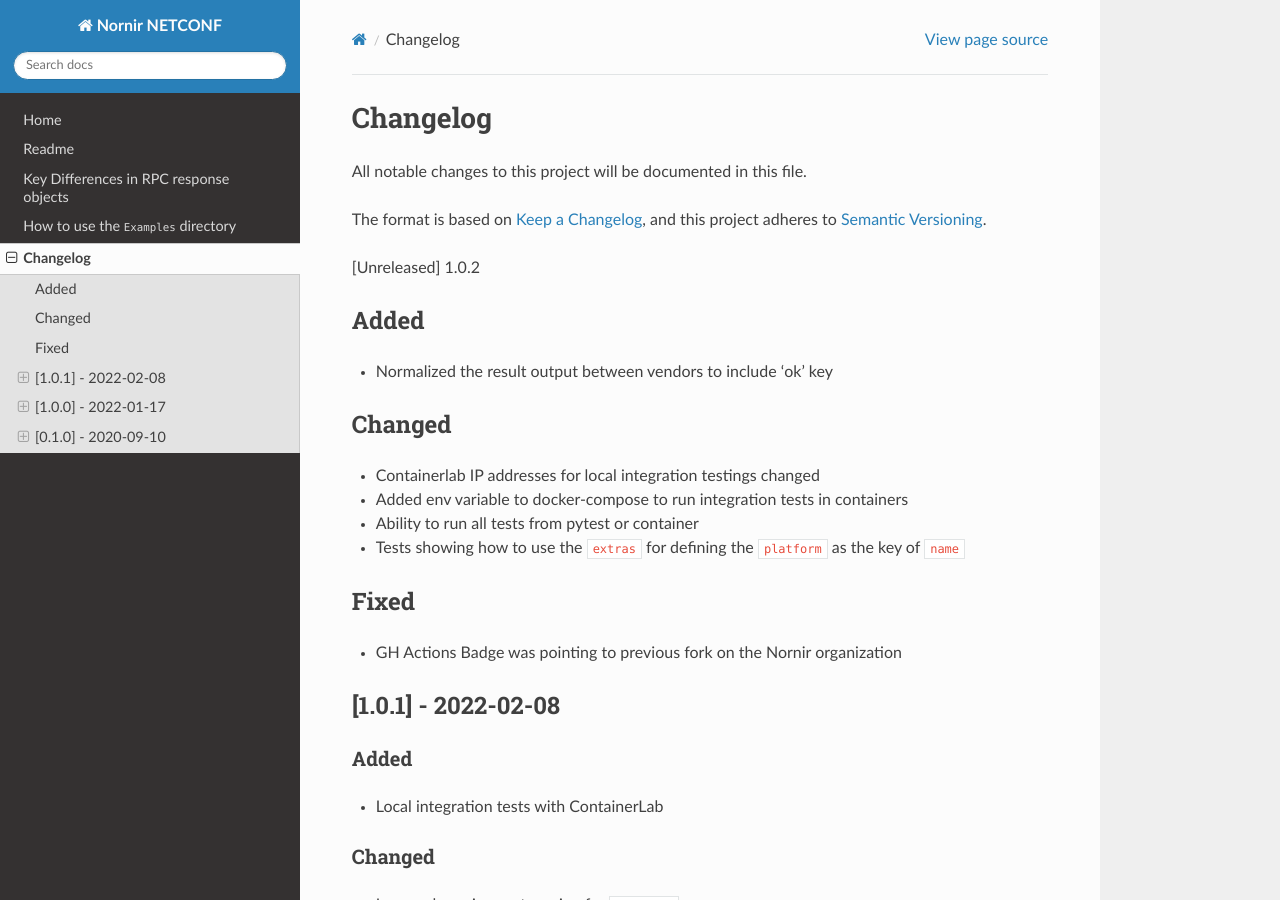
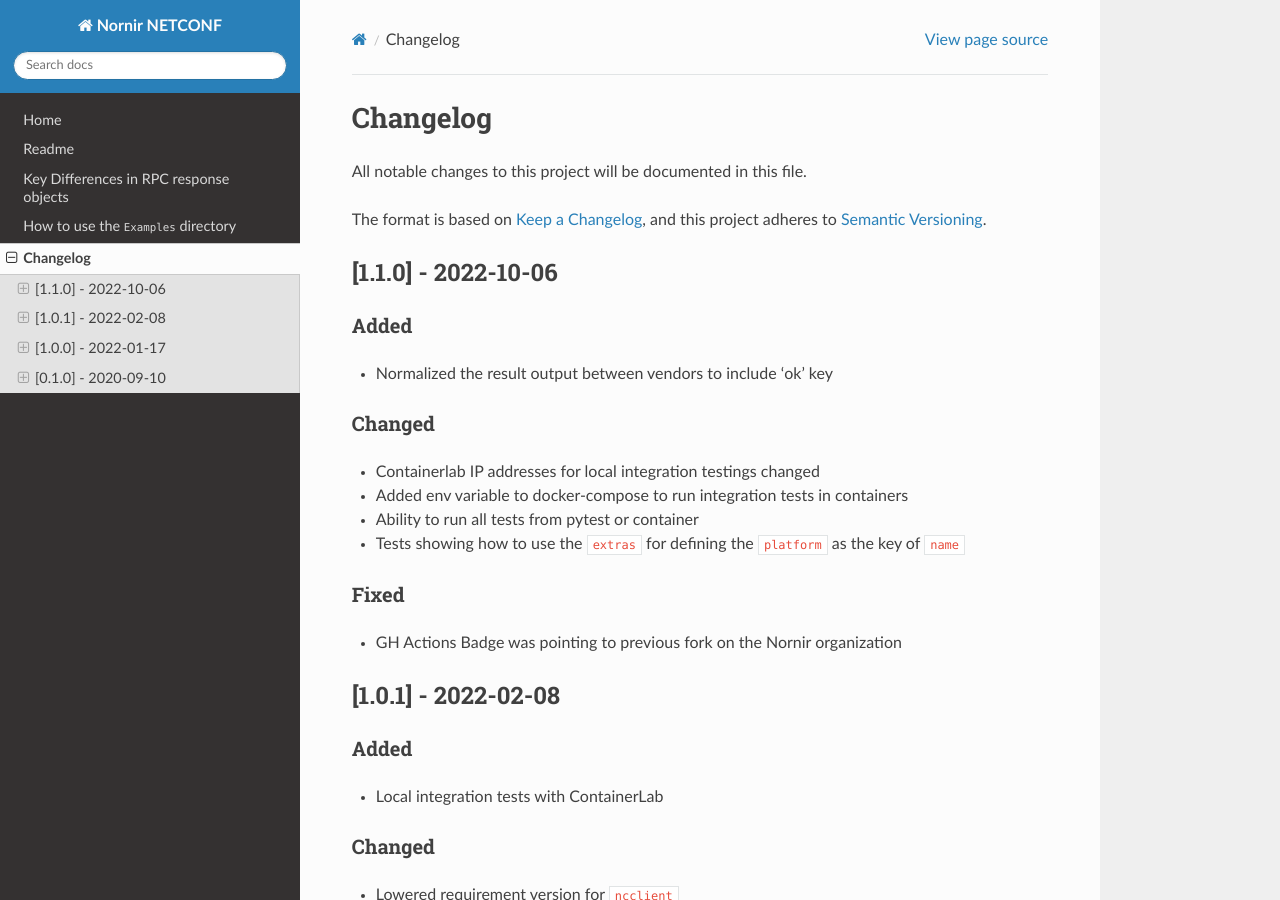
Before and after one commit to h4ndzdatm0ld/nornir_netconf, a Sphinx documentation site: the page built from docs/changelog.md, in a window 1280 px wide and 900 px high. Built offline with Sphinx 7.4.7 and the Read the Docs theme 2.0.0, drawn with Linux system fonts in a browser that asks for light colours.

Commit message:
release v1.1.0 (#46)

```diff
--- a/docs/changelog.md
+++ b/docs/changelog.md
@@ -4,7 +4,7 @@
 
 The format is based on [Keep a Changelog](https://keepachangelog.com/en/1.0.0/), and this project adheres to [Semantic Versioning](https://semver.org/spec/v2.0.0.html).
 
-[Unreleased] 1.0.2
+## [1.1.0] - 2022-10-06
 
 ### Added
 
--- a/pyproject.toml
+++ b/pyproject.toml
@@ -1,6 +1,6 @@
 [tool.poetry]
 name = "nornir_netconf"
-version = "1.0.1"
+version = "1.1.0"
 description = "Netconf plugin for nornir using ncclient"
 authors = ["Hugo Tinoco <hugotinoco@icloud.com>", "Patrick Ogenstad <patrick@ogenstad.com>"]
 license = "Apache-2.0"
```
